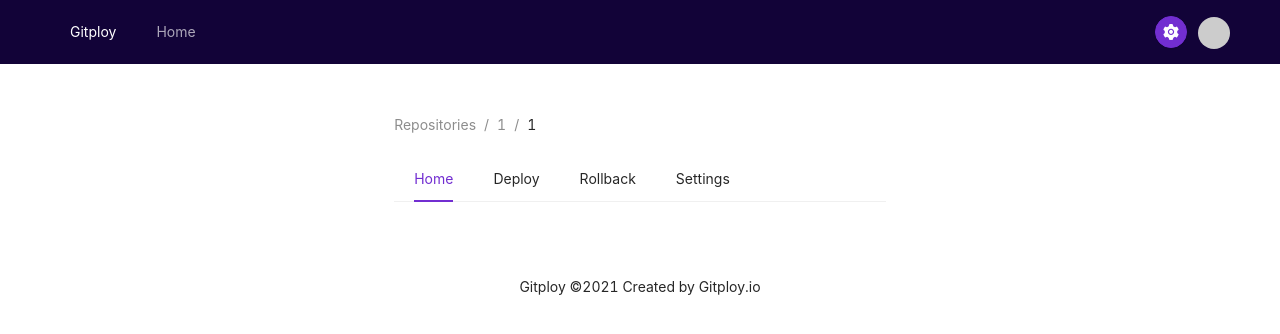
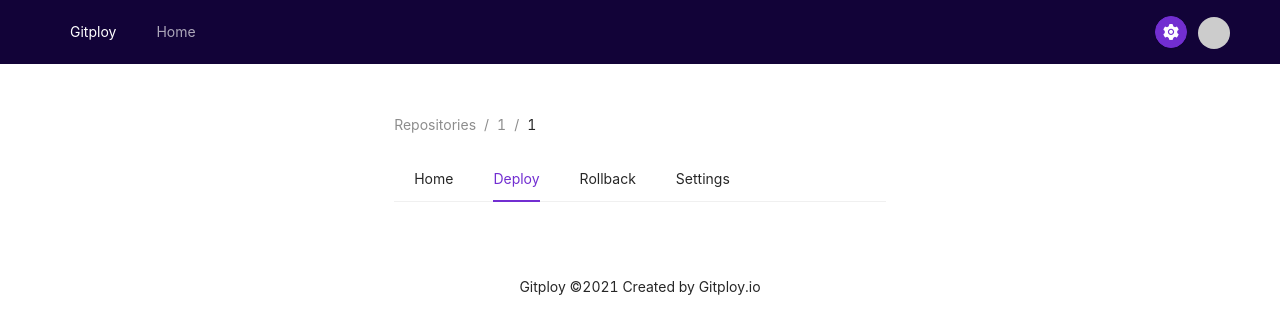
Before and after one commit to gitploy-io/gitploy, a React (Create React App) app in the folder ui/: page /1/1/deploy in a window 1280 px wide. Shown: the top 334 px of the page. Built offline with nearby package versions, Linux system fonts and the light colour scheme; no server answers.

Commit message:
fix: fix to switching tab with relocaiton

```diff
--- a/ui/src/App.tsx
+++ b/ui/src/App.tsx
@@ -19,6 +19,9 @@ function App(): JSX.Element {
                     <Route path="/:namespace/:name/deployments/:number">
                         <Deployment />
                     </Route>
+                    <Route path="/:namespace/:name/:tab">
+                        <Repo />
+                    </Route>
                     <Route path="/:namespace/:name">
                         <Repo />
                     </Route>
--- a/ui/src/views/Repo.tsx
+++ b/ui/src/views/Repo.tsx
@@ -4,7 +4,7 @@ import { shallowEqual } from "react-redux";
 import { useEffect } from "react";
 
 import { useAppSelector, useAppDispatch } from '../redux/hooks'
-import { repoSlice, init, activate } from '../redux/repo'
+import { init, activate } from '../redux/repo'
 
 import ActivateButton from "../components/ActivateButton"
 import Main from './Main'
@@ -13,20 +13,15 @@ import RepoDeploy from './RepoDeploy'
 import RepoRollabck from './RepoRollback'
 import RepoSettings from "./RepoSettings"
 
-const { actions } = repoSlice
-
-const hide = {
-    display: "none"
-}
-
 interface Params {
     namespace: string
     name: string
+    tab: string
 }
 
 export default function Repo(): JSX.Element {
-    const { namespace, name } = useParams<Params>()
-    const { key, repo } = useAppSelector(state => state.repo, shallowEqual)
+    const { namespace, name, tab } = useParams<Params>()
+    const { repo } = useAppSelector(state => state.repo, shallowEqual)
     const dispatch = useAppDispatch()
 
     useEffect(() => {
@@ -36,11 +31,6 @@ export default function Repo(): JSX.Element {
         f()
         // eslint-disable-next-line
     }, [dispatch])
-
-    const onClickMenu = (e: any) => {
-        const key: string = e.key
-        dispatch(actions.setKey(key))
-    }
 
     const onClickActivate = () => {
         dispatch(activate())
@@ -74,18 +64,18 @@ export default function Repo(): JSX.Element {
                 </Breadcrumb>
             </div>
             <div style={{"marginTop": "20px"}}>
-                <Menu mode="horizontal" onClick={onClickMenu} selectedKeys={[key]}>
+                <Menu mode="horizontal" selectedKeys={[(tab)? tab : "home"]}>
                     <Menu.Item key="home">
-                        Home
+                        <a href={`/${namespace}/${name}`}>Home</a>
                     </Menu.Item>
                     <Menu.Item key="deploy">
-                        Deploy
+                        <a href={`/${namespace}/${name}/deploy`}>Deploy</a>
                     </Menu.Item>
                     <Menu.Item key="rollback">
-                        Rollback
+                        <a href={`/${namespace}/${name}/rollback`}>Rollback</a>
                     </Menu.Item>
                     <Menu.Item key="settings">
-                        Settings
+                        <a href={`/${namespace}/${name}/settings`}>Settings</a>
                     </Menu.Item>
                 </Menu>
             </div>
@@ -93,18 +83,18 @@ export default function Repo(): JSX.Element {
                 <ActivateButton onClickActivate={onClickActivate}/>
             </div>
             <div style={styleContent}>
-                {(key === "home")?
-                    <div><RepoHome /></div> :
-                    <div style={hide}><RepoHome /></div>}
-                {(key === "deploy")?
-                    <div><RepoDeploy /></div> :
-                    <div style={hide}><RepoDeploy /></div>}
-                {(key === "rollback")?
-                    <div><RepoRollabck /></div> :
-                    <div style={hide}><RepoRollabck /></div>}
-                {(key === "settings")?
-                    <div><RepoSettings /></div> :
-                    <div style={hide}><RepoSettings /></div>}
+                <div>
+                    {(!tab || tab === "home") ? <RepoHome /> : null}
+                </div>
+                <div>
+                    {(tab === "deploy") ? <RepoDeploy /> : null}
+                </div>
+                <div>
+                    {(tab === "rollback")? <RepoRollabck /> : null}
+                </div>
+                <div>
+                    {(tab === "settings")? <RepoSettings /> : null}
+                </div>
             </div>
         </Main>
     )
--- a/ui/src/views/RepoDeploy.tsx
+++ b/ui/src/views/RepoDeploy.tsx
@@ -4,7 +4,6 @@ import { shallowEqual } from "react-redux";
 
 import { useAppSelector, useAppDispatch } from "../redux/hooks"
 import { User,DeploymentType, Branch, Commit, Tag, RequestStatus, Env } from "../models";
-import { fetchDeployments } from "../redux/repoHome";
 import {
     init,
     fetchConfig,
@@ -109,9 +108,6 @@ export default function RepoDeploy(): JSX.Element {
     const onClickDeploy = () => {
         const f = async () => {
             await dispatch(deploy())
-            // TODO: replace procedure into event stream.
-            // Rollback also have to be replaced.
-            await dispatch(fetchDeployments())
         }
         f()
     }
--- a/ui/src/views/RepoRollback.tsx
+++ b/ui/src/views/RepoRollback.tsx
@@ -4,7 +4,6 @@ import { PageHeader, Result, Button } from 'antd'
 import { shallowEqual } from "react-redux";
 
 import { useAppDispatch, useAppSelector } from "../redux/hooks"
-import { fetchDeployments as refreshDeployments } from "../redux/repoHome";
 import { repoRollbackSlice, init, fetchConfig, fetchDeployments, searchCandidates, rollback } from "../redux/repoRollback"
 
 import { User, Deployment, RequestStatus, Env } from '../models'
@@ -61,7 +60,6 @@ export default function RepoHome(): JSX.Element {
     const onClickRollback = () => {
         const f = async () => {
             await dispatch(rollback())
-            await dispatch(refreshDeployments())
         }
         f()
     }
```
